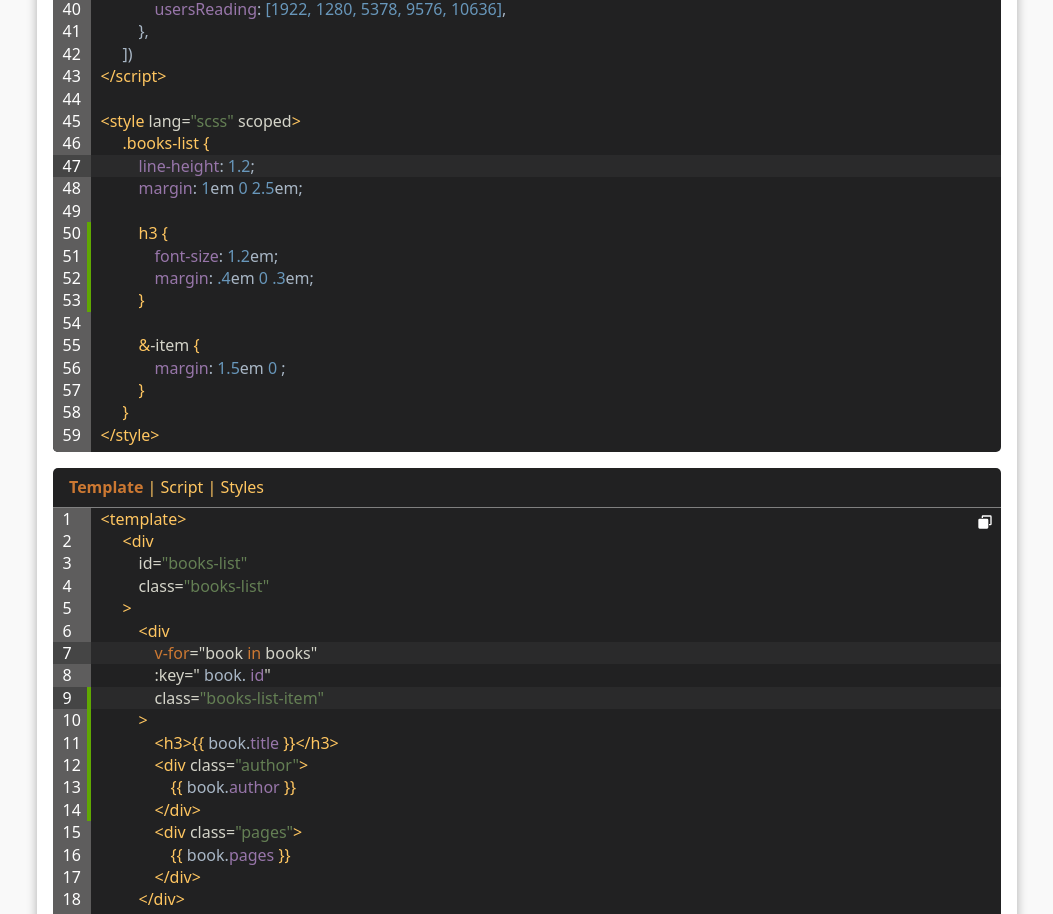
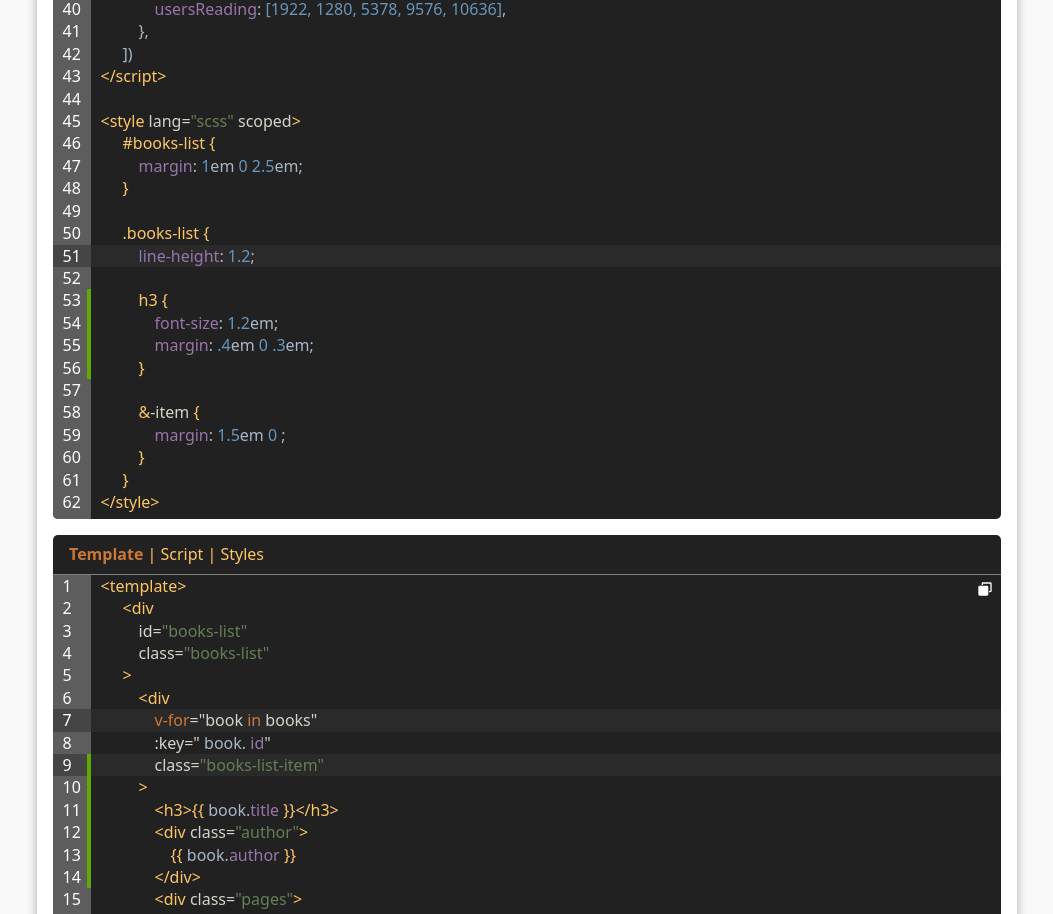
Before and after one commit to maksimkaJCHK/vue-code-markup, a Vue app: page / in a window 1280 px wide. Shown: the part 1040-1954 px from the top of the page, without its empty margins (113-1166 px from the left). Built offline with nearby package versions, Linux system fonts and the light colour scheme.

Commit message:
Мелкие правки

```diff
--- a/src/code-markup/CodeMarkup.vue
+++ b/src/code-markup/CodeMarkup.vue
@@ -164,6 +164,7 @@
     --cm-comment-color: #{$color-7};
     --cm-attr-color: #{$color-5};
     --cm-style-class: #{$color-1};
+    --cm-style-id: #{$color-1};
     --cm-style-tag: #{$color-1};
     --cm-style-key: #{$color-5};
     --cm-style-param: #{$color-4};
--- /dev/null
+++ b/src/code-markup/markup/style/MuStyleId.vue
@@ -0,0 +1,31 @@
+<template>
+  <span
+    v-if="props.code.length > 0"
+    v-text="props.code"
+    :class="[className]"
+  ></span>
+
+  <span
+    v-else
+    :class="[className]"
+  >
+    <slot></slot>
+  </span>
+</template>
+
+<script setup>
+  const props = defineProps({
+    code: {
+      type: String,
+      default: ''
+    }
+  });
+
+  const className = 'code-markup__style-id';
+</script>
+
+<style lang="scss">
+  .code-markup__style-id {
+    color: var(--cm-style-id);
+  }
+</style>
--- a/src/components/ExampleContent.vue
+++ b/src/components/ExampleContent.vue
@@ -1,5 +1,8 @@
 <template>
-  <div class="books-list">
+  <div
+    id="books-list"
+    class="books-list"
+  >
     <div
       v-for="book in books"
       :key=" book. id"
@@ -40,9 +43,13 @@
 </script>
 
 <style lang="scss" scoped>
+  #books-list {
+    margin: 1em 0 2.5em;
+  }
+
   .books-list {
     line-height: 1.2;
-    margin: 1em 0 2.5em;
+
 
     h3 {
       font-size: 1.2em;
--- a/src/components/code-examples/BooksList.vue
+++ b/src/components/code-examples/BooksList.vue
@@ -205,6 +205,23 @@
     </code-line>
 
     <code-line level-2>
+      <mu-style-id code="#books-list {" />
+    </code-line>
+    <code-line level-3>
+      <mu-style-param code="margin" />:
+      <mu-number code=" 1" />
+      <mu-style-unit-meas code="em" />
+      <mu-number code=" 0 " />
+      <mu-number code="2.5" />
+      <mu-style-unit-meas code="em" />;
+    </code-line>
+    <code-line level-2>
+      <mu-style-id code="}" />
+    </code-line>
+
+    <code-line />
+
+    <code-line level-2>
       <mu-style-class code=".books-list {" />
     </code-line>
 
@@ -214,14 +231,6 @@
     >
       <mu-style-param code="line-height" />:
       <mu-number code=" 1.2" />;
-    </code-line>
-    <code-line level-3>
-      <mu-style-param code="margin" />:
-      <mu-number code=" 1" />
-      <mu-style-unit-meas code="em" />
-      <mu-number code=" 0 " />
-      <mu-number code="2.5" />
-      <mu-style-unit-meas code="em" />;
     </code-line>
 
     <code-line />
@@ -302,6 +311,7 @@
   import MuVariable from '@/code-markup/markup/script/MuVariable.vue';
   // Для блока стилей
   import MuStyleClass from '@/code-markup/markup/style/MuStyleClass.vue';
+  import MuStyleId from '@/code-markup/markup/style/MuStyleId.vue';
   import MuStyleTag from '@/code-markup/markup/style/MuStyleTag.vue';
   import MuStyleKey from '@/code-markup/markup/style/MuStyleKey.vue';
   import MuStyleParam from '@/code-markup/markup/style/MuStyleParam.vue';
@@ -354,17 +364,18 @@
 </${'scrip'}t>
 
 <style lang="scss" scoped>
+  #books-list {
+    margin: 1em 0 2.5em;
+  }
+
   .books-list {
     line-height: 1.2;
-    margin: 1em 0 2.5em;
-
     h3 {
       font-size: 1.2em;
       margin: .4em 0 .3em;
     }
-
     &-item {
-      margin: 1.5em 0;
+      margin: 1.5em 0 ;
     }
   }
 </style>`;
--- a/src/components/code-examples/tab/StyleSection.vue
+++ b/src/components/code-examples/tab/StyleSection.vue
@@ -9,6 +9,23 @@
   </code-line>
 
   <code-line level-2>
+    <mu-style-id code="#books-list {" />
+  </code-line>
+  <code-line level-3>
+    <mu-style-param code="margin" />:
+    <mu-number code=" 1" />
+    <mu-style-unit-meas code="em" />
+    <mu-number code=" 0 " />
+    <mu-number code="2.5" />
+    <mu-style-unit-meas code="em" />;
+  </code-line>
+  <code-line level-2>
+    <mu-style-id code="}" />
+  </code-line>
+
+  <code-line />
+
+  <code-line level-2>
     <mu-style-class code=".books-list {" />
   </code-line>
 
@@ -18,14 +35,6 @@
   >
     <mu-style-param code="line-height" />:
     <mu-number code=" 1.2" />;
-  </code-line>
-  <code-line level-3>
-    <mu-style-param code="margin" />:
-    <mu-number code=" 1" />
-    <mu-style-unit-meas code="em" />
-    <mu-number code=" 0 " />
-    <mu-number code="2.5" />
-    <mu-style-unit-meas code="em" />;
   </code-line>
 
   <code-line />
@@ -98,6 +107,7 @@
   import MuNumber from '@/code-markup/markup/MuNumber.vue';
   // Для блока стилей
   import MuStyleClass from '@/code-markup/markup/style/MuStyleClass.vue';
+  import MuStyleId from '@/code-markup/markup/style/MuStyleId.vue';
   import MuStyleTag from '@/code-markup/markup/style/MuStyleTag.vue';
   import MuStyleKey from '@/code-markup/markup/style/MuStyleKey.vue';
   import MuStyleParam from '@/code-markup/markup/style/MuStyleParam.vue';
```
